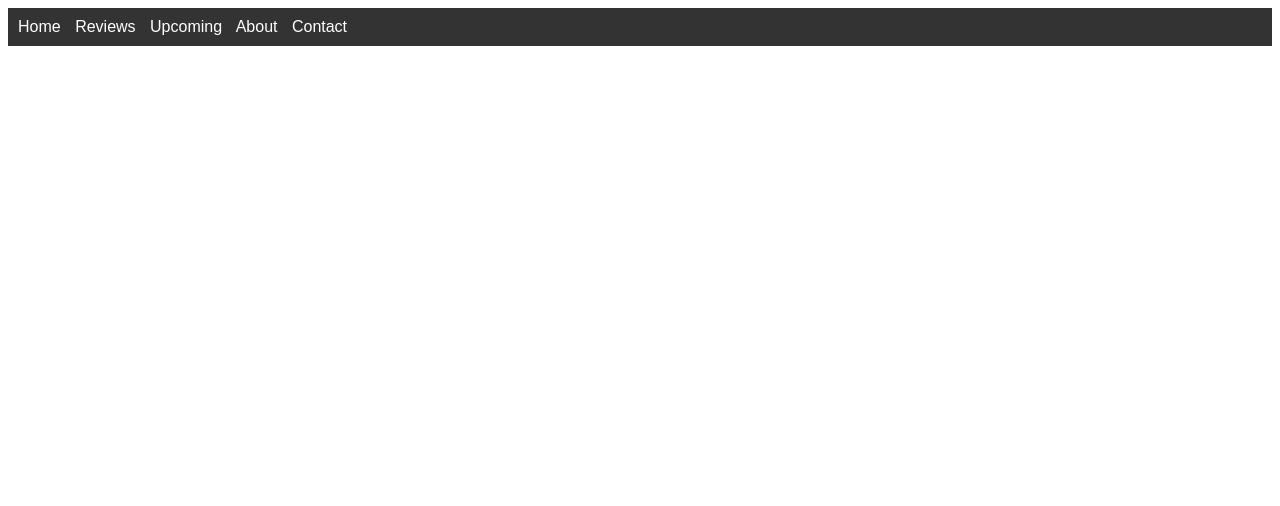
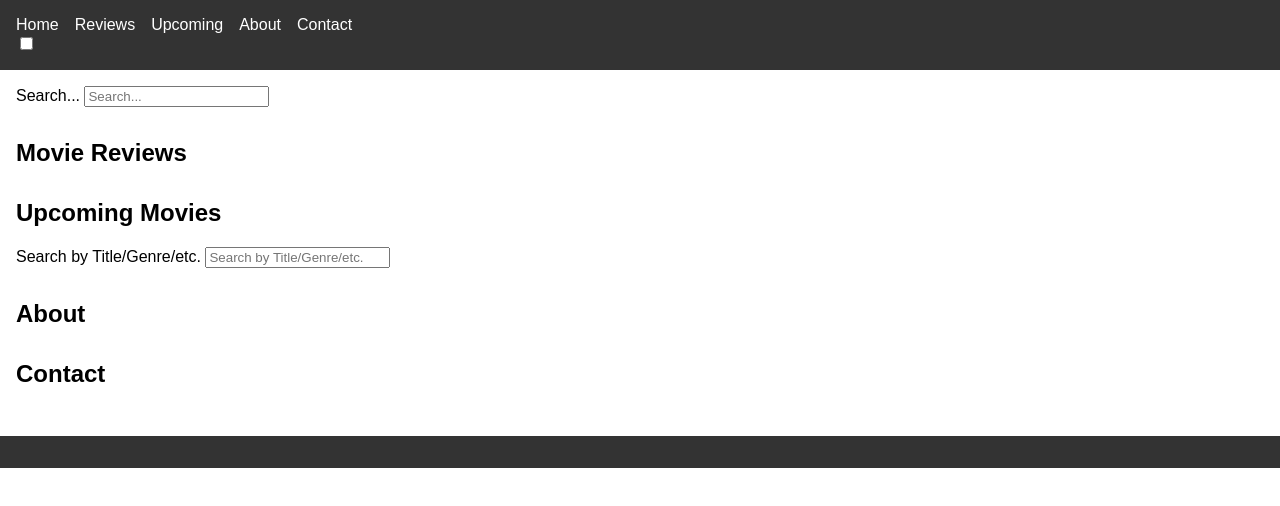
Before and after one commit to kusumadama/Movie-Review-Github-copilot, a plain HTML site: page index.html in a window 1280 px wide. Drawn offline with Linux system fonts and the light colour scheme.

Commit message:
Update index.html

```diff
--- a/index.html
+++ b/index.html
@@ -5,67 +5,148 @@
   <meta name="viewport" content="width=device-width, initial-scale=1.0">
   <title>Movie Review Site</title>
   <style>
-        /* Add your CSS here */
+    /* Basic styles */
     body {
       font-family: Arial, sans-serif;
+      margin: 0;
+      padding: 0;
     }
-        nav {
+
+    header {
       background-color: #333;
       color: #fff;
-            padding: 10px;
+      padding: 1rem;
     }
+
+    nav ul {
+      list-style-type: none;
+      margin: 0;
+      padding: 0;
+      display: flex;
+    }
+
+    nav li {
+      margin-right: 1rem;
+    }
+
     nav a {
       color: #fff;
-            margin-right: 10px;
       text-decoration: none;
     }
+
+    main {
+      padding: 1rem;
+    }
+
     section {
-            margin: 20px 0;
+      margin-bottom: 2rem;
+    }
+
+    footer {
+      background-color: #333;
+      color: #fff;
+      padding: 1rem;
+      text-align: center;
+    }
+
+    /* Responsive styles */
+    @media (max-width: 768px) {
+      nav ul {
+        flex-direction: column;
+      }
+
+      nav li {
+        margin-right: 0;
+        margin-bottom: 0.5rem;
+      }
+    }
+
+    /* Dark mode styles */
+    body.dark-mode {
+      background-color: #121212;
+      color: #fff;
     }
   </style>
 </head>
 <body>
-    <!-- Header Menu -->
+  <header>
     <nav>
-        <a href="#home">Home</a>
-        <a href="#reviews">Reviews</a>
-        <a href="#upcoming">Upcoming</a>
-        <a href="#about">About</a>
-        <a href="#contact">Contact</a>
+      <ul>
+        <li><a href="#">Home</a></li>
+        <li><a href="#">Reviews</a></li>
+        <li><a href="#">Upcoming</a></li>
+        <li><a href="#">About</a></li>
+        <li><a href="#">Contact</a></li>
+      </ul>
+      <div class="theme-toggle">
+        <label for="theme-toggle" aria-label="Toggle dark/light mode">
+          <input type="checkbox" id="theme-toggle">
+        </label>
+      </div>
     </nav>
+  </header>
 
-    <!-- Hero Section -->
-    <section id="home">
-        <!-- Add your hero content here -->
+  <main>
+    <section class="hero">
+      <div class="search-container">
+        <label for="search-input">Search...</label>
+        <input type="text" id="search-input" placeholder="Search...">
+      </div>
+      <div class="latest-reviews">
+        <!-- Latest reviews/trailers content -->
+      </div>
     </section>
 
-    <!-- Reviews Section -->
-    <section id="reviews">
-        <!-- Add your reviews content here -->
+    <section class="reviews">
+      <h2>Movie Reviews</h2>
+      <div class="movie-details">
+        <!-- Movie details, ratings, and user comments -->
+      </div>
     </section>
 
-    <!-- Upcoming Movies Section -->
-    <section id="upcoming">
-        <!-- Add your upcoming movies content here -->
+    <section class="upcoming">
+      <h2>Upcoming Movies</h2>
+      <div class="search-container">
+        <label for="upcoming-search">Search by Title/Genre/etc.</label>
+        <input type="text" id="upcoming-search" placeholder="Search by Title/Genre/etc.">
+      </div>
+      <div class="filters">
+        <!-- Filters for upcoming movies -->
+      </div>
+      <div class="movie-grid">
+        <!-- Upcoming movies grid/list -->
+      </div>
     </section>
 
-    <!-- About Page -->
-    <section id="about">
-        <!-- Add your about content here -->
+    <section class="about">
+      <h2>About</h2>
+      <!-- About page content -->
     </section>
 
-    <!-- Contact Page -->
-    <section id="contact">
-        <!-- Add your contact content here -->
+    <section class="contact">
+      <h2>Contact</h2>
+      <!-- Contact page content -->
     </section>
+  </main>
 
-    <!-- Footer -->
   <footer>
-        <!-- Add your social links here -->
+    <div class="social-links">
+      <!-- Social links -->
+    </div>
   </footer>
 
   <script>
-        // Add your JavaScript here
+    // Toggle dark/light mode
+    const themeToggle = document.getElementById('theme-toggle');
+    const body = document.body;
+
+    themeToggle.addEventListener('change', () => {
+      body.classList.toggle('dark-mode');
+    });
+
+    // Fetch data from APIs and populate movie sections
+    // Add event listeners for search, filters, and user interactions
+    // Implement rating system, user authentication, and social sharing
   </script>
 </body>
 </html>
```
Lines whose indentation alone changed are shown as unchanged.
